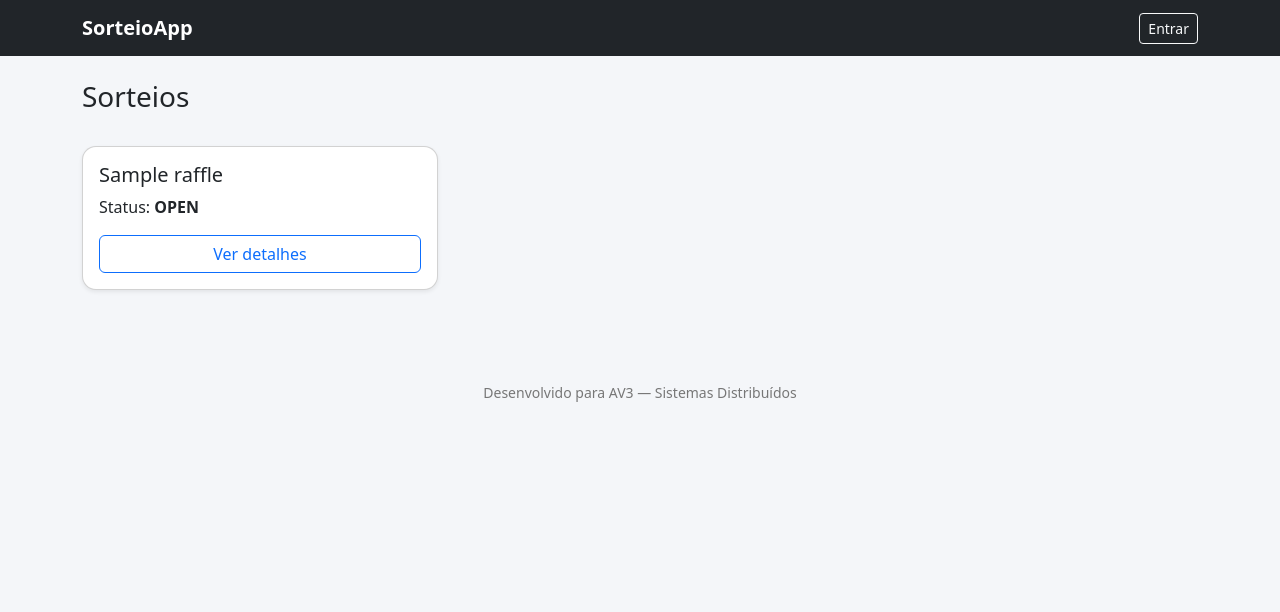
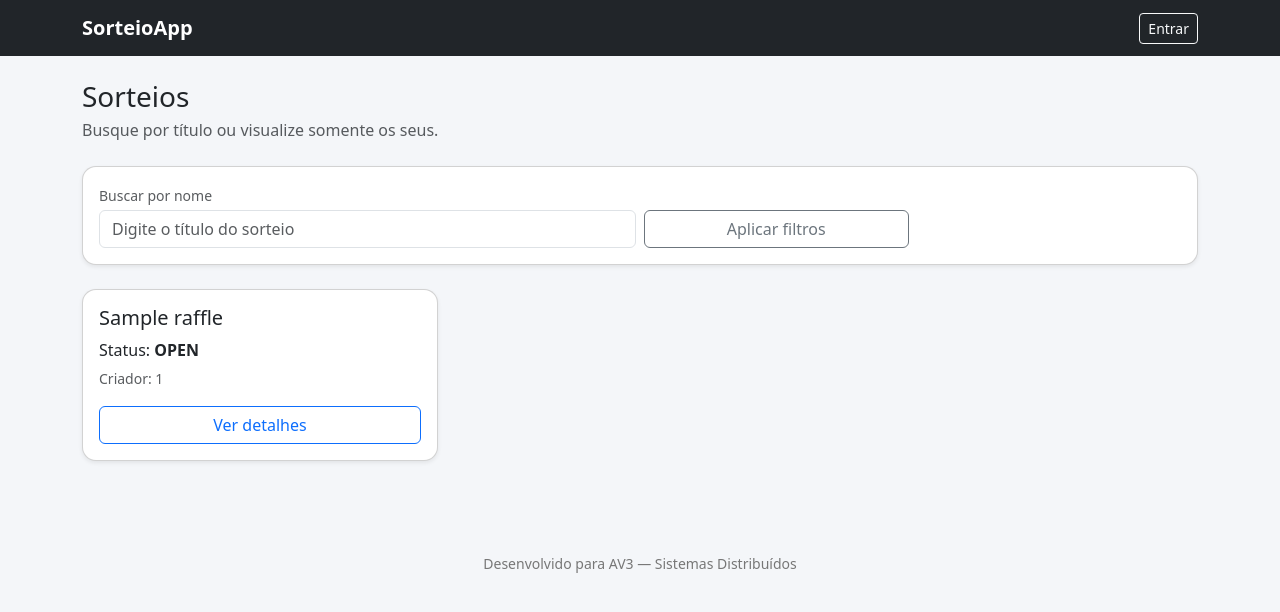
Before and after one commit to jorgerpg/sd-final, a Flask app: template frontend/templates/raffles.html in a window 1280 px wide. Shown: the top 612 px of the page. Run offline with Flask 3, Linux system fonts and the light colour scheme; the template is opened without the code that fills it: most values are stand-ins (such as "Sample title", 1, 10 or a date in 2020).

Commit message:
improved usability

```diff
--- a/docker-compose.yml
+++ b/docker-compose.yml
@@ -41,6 +41,8 @@ services:
   frontend:
     build: ./frontend
     container_name: sorteio-frontend
+    volumes:
+      - ./frontend/:/app/
     networks:
       - backend-net
     depends_on:
--- a/frontend/app.py
+++ b/frontend/app.py
@@ -71,7 +71,34 @@ def register():
 def raffles():
     resp = requests.get(f"{BACKEND_URL}/raffles/")
     raffles = resp.json()
-    return render_template("raffles.html", raffles=raffles)
+
+    search_term = request.args.get("q", "").strip()
+    only_mine = request.args.get("mine") not in (None, "", "0", "false", "False")
+
+    filtered = raffles
+
+    if search_term:
+        lowered = search_term.lower()
+        filtered = [
+            raffle for raffle in filtered
+            if lowered in raffle.get("title", "").lower()
+        ]
+
+    if only_mine and session.get("user"):
+        user_id = session["user"]["id"]
+        filtered = [
+            raffle for raffle in filtered
+            if raffle.get("creator_id") == user_id
+        ]
+    elif only_mine:
+        only_mine = False  # não há usuário logado, então ignora filtro
+
+    filters = {
+        "q": search_term,
+        "mine": only_mine
+    }
+
+    return render_template("raffles.html", raffles=filtered, filters=filters)
 
 # ---------------------- DETALHE ----------------------
 
--- a/frontend/templates/raffles.html
+++ b/frontend/templates/raffles.html
@@ -1,29 +1,79 @@
 {% extends "base.html" %}
 {% block content %}
 
-<div class="d-flex justify-content-between align-items-center mb-4">
-    <h3>Sorteios</h3>
+<div class="d-flex flex-column flex-md-row justify-content-between gap-3 align-items-md-center mb-4">
+    <div>
+        <h3 class="mb-1">Sorteios</h3>
+        <p class="text-muted mb-0">Busque por título ou visualize somente os seus.</p>
+    </div>
 
+    <div class="d-flex gap-2 flex-wrap">
         {% if session.user %}
         <button class="btn btn-primary" data-bs-toggle="modal" data-bs-target="#modalCreate">
           + Criar sorteio
         </button>
         {% endif %}
     </div>
+</div>
+
+<form class="card shadow-sm p-3 mb-4" method="GET" action="/raffles">
+  <div class="row g-2 align-items-end">
+    <div class="col-md-6">
+      <label class="form-label text-muted small mb-1" for="search-input">Buscar por nome</label>
+      <input id="search-input"
+             class="form-control"
+             type="text"
+             name="q"
+             placeholder="Digite o título do sorteio"
+             value="{{ filters.q }}">
+    </div>
+
+    {% if session.user %}
+    <div class="col-md-3 d-flex align-items-center">
+      <div class="form-check mt-3 mt-md-0">
+        <input class="form-check-input"
+               type="checkbox"
+               value="1"
+               id="mine-filter"
+               name="mine"
+               {% if filters.mine %}checked{% endif %}>
+        <label class="form-check-label" for="mine-filter">
+          Mostrar apenas meus sorteios
+        </label>
+      </div>
+    </div>
+    {% endif %}
+
+    <div class="col-md-3 text-md-end">
+      <button class="btn btn-outline-secondary w-100">
+        Aplicar filtros
+      </button>
+    </div>
+  </div>
+</form>
 
 <div class="row">
 
+{% if raffles %}
   {% for r in raffles %}
     <div class="col-md-4">
       <div class="card shadow-sm mb-4">
         <div class="card-body">
           <h5>{{ r.title }}</h5>
-        <p>Status: <strong>{{ r.status }}</strong></p>
-        <a href="/raffles/{{ r.id }}" class="btn btn-outline-primary w-100">Ver detalhes</a>
+          <p class="mb-1">Status: <strong>{{ r.status }}</strong></p>
+          <small class="text-muted">Criador: {{ r.creator_id }}</small>
+          <a href="/raffles/{{ r.id }}" class="btn btn-outline-primary w-100 mt-3">Ver detalhes</a>
         </div>
       </div>
     </div>
   {% endfor %}
+{% else %}
+  <div class="col-12">
+    <div class="alert alert-info">
+      Nenhum sorteio encontrado com os filtros atuais.
+    </div>
+  </div>
+{% endif %}
 
 </div>
 
```
Lines whose indentation alone changed are shown as unchanged.
